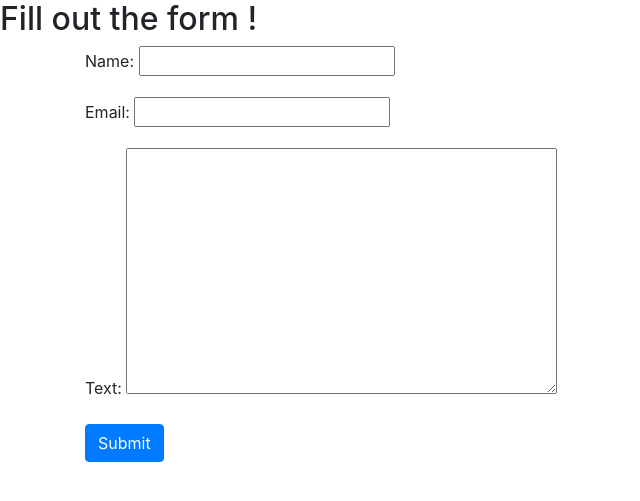
After one commit to jkinathan/FirstDjan, a Django app: a page that uses MyDjango/first_project/templates/first_app/form_page.html in a window 1280 px wide. The commit adds this page. Shown: the top 501 px of the page, without its empty margins (0-640 px from the left). Run offline with Django 3.2, Linux system fonts and the light colour scheme; some libraries are stand-ins or nearby versions.

Commit message:
django forms

```diff
--- /dev/null
+++ b/MyDjango/first_project/first_app/forms.py
@@ -0,0 +1,6 @@
+from django import forms
+
+class FormName(forms.Form):
+    name = forms.CharField()
+    email = forms.EmailField()
+    text = forms.CharField(widget = forms.Textarea)
--- a/MyDjango/first_project/first_app/urls.py
+++ b/MyDjango/first_project/first_app/urls.py
@@ -3,5 +3,5 @@ from first_app import views
 
 urlpatterns = [
     url(r'^$',views.index,name='index'),
-
+    url(r'^formspage',views.form_view_name,name='My form'),
 ]
--- a/MyDjango/first_project/first_app/views.py
+++ b/MyDjango/first_project/first_app/views.py
@@ -1,9 +1,24 @@
 from django.shortcuts import render
 from django.http import HttpResponse
 from first_app.models import Webpage, Topic, Accessrecord
+from . import forms
 # Create your views here.
 
 def index(request):
     webpages_list = Accessrecord.objects.order_by('date')
     date_dict = {'access_records' : webpages_list}
     return render(request, 'first_app/index.html',context=date_dict)
+
+def form_view_name(request):
+    form = forms.FormName()#creating a new instance of the formName we created in forms.py and store it in form now called
+
+    if request.method == "POST":
+        form = forms.FormName(request.POST)
+
+        if form.is_valid():
+            #do something
+            print("Validation success! ")
+            print(form.cleaned_data['name'])
+            print(form.cleaned_data['email'])
+
+    return render(request, "first_app/form_page.html", {'myform':form})
--- /dev/null
+++ b/MyDjango/first_project/templates/first_app/form_page.html
@@ -0,0 +1,19 @@
+<!DOCTYPE html>
+<html>
+    <head>
+        <link href="https://stackpath.bootstrapcdn.com/bootstrap/4.4.1/css/bootstrap.min.css" rel="stylesheet" integrity="sha384-Vkoo8x4CGsO3+Hhxv8T/Q5PaXtkKtu6ug5TOeNV6gBiFeWPGFN9MuhOf23Q9Ifjh" crossorigin="anonymous">
+        <title>Forms</title>
+    </head>
+
+    <body>
+        <h2>Fill out the form !</h2>
+        <div class="container">
+            <form method="POST">
+                {{ myform.as_p}}
+                {% csrf_token %}
+                <button type="submit" class="btn btn-primary">Submit</button>
+            </form>
+
+        </div>
+    </body>
+</html>
```
Also changed, not shown: MyDjango/first_project/templates/first_app/index.html (+9 -1 lines), 3 other files.
